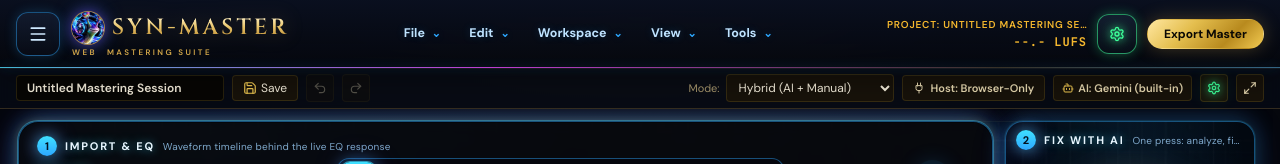
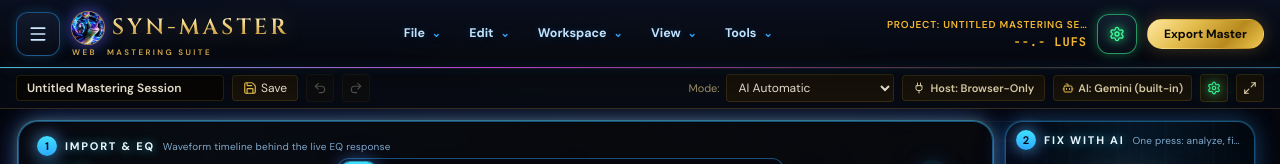
Before and after one commit to LILSYNNOFFICIAL/SYN-MASTER, a React (Vite) app: page / in a window 1280 px wide. Shown: the top 164 px of the page. Built offline with nearby package versions, Linux system fonts and the light colour scheme.

Commit message:
fix(ui): default mastering dropdown to AI Automatic

```diff
--- a/src/App.tsx
+++ b/src/App.tsx
@@ -256,7 +256,7 @@ export default function App() {
 
   const [projectId, setProjectId] = useState(() => `proj-${Date.now()}`);
   const [projectName, setProjectName] = useState('Untitled Mastering Session');
-  const [mode, setMode] = useState<MasteringMode>('hybrid');
+  const [mode, setMode] = useState<MasteringMode>('ai-auto');
   const [projects, setProjects] = useState<ProjectRecord[]>([]);
   const [savedChains, setSavedChains] = useState<SavedChainRecord[]>([]);
   const [settings, setSettings] = useState<AppSettings>(DEFAULT_SETTINGS);
@@ -2872,6 +2872,8 @@ export default function App() {
       isPlaying={isPlaying}
       onTogglePlay={togglePlay}
       mode={mode}
+      fades={fades}
+      onFadesChange={setFades}
       onTargetLufs={(lufs) => {
         setTargetPresetId(null);
         setCustomObjective((prev) => ({ ...prev, targetLufs: lufs }));
```
